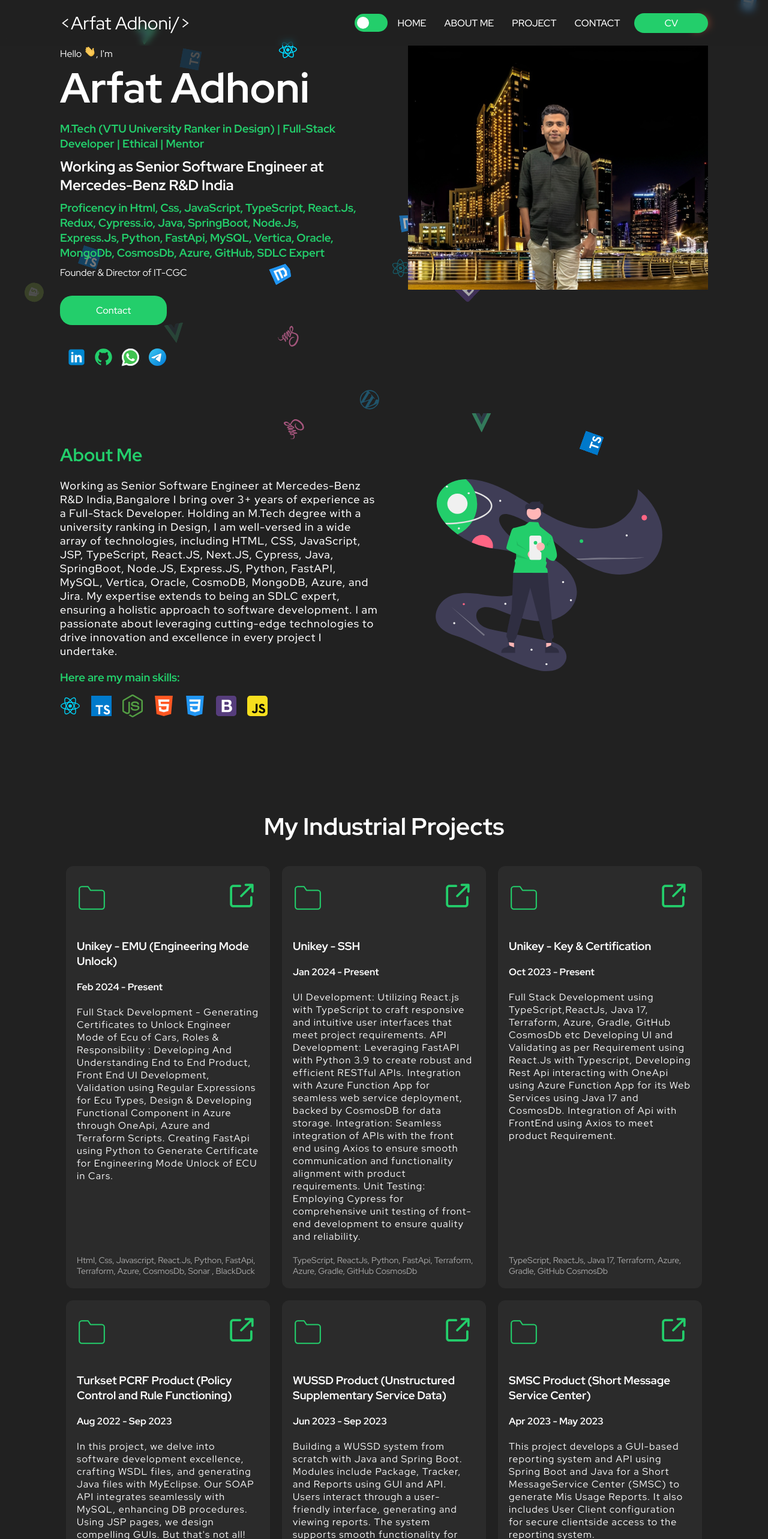
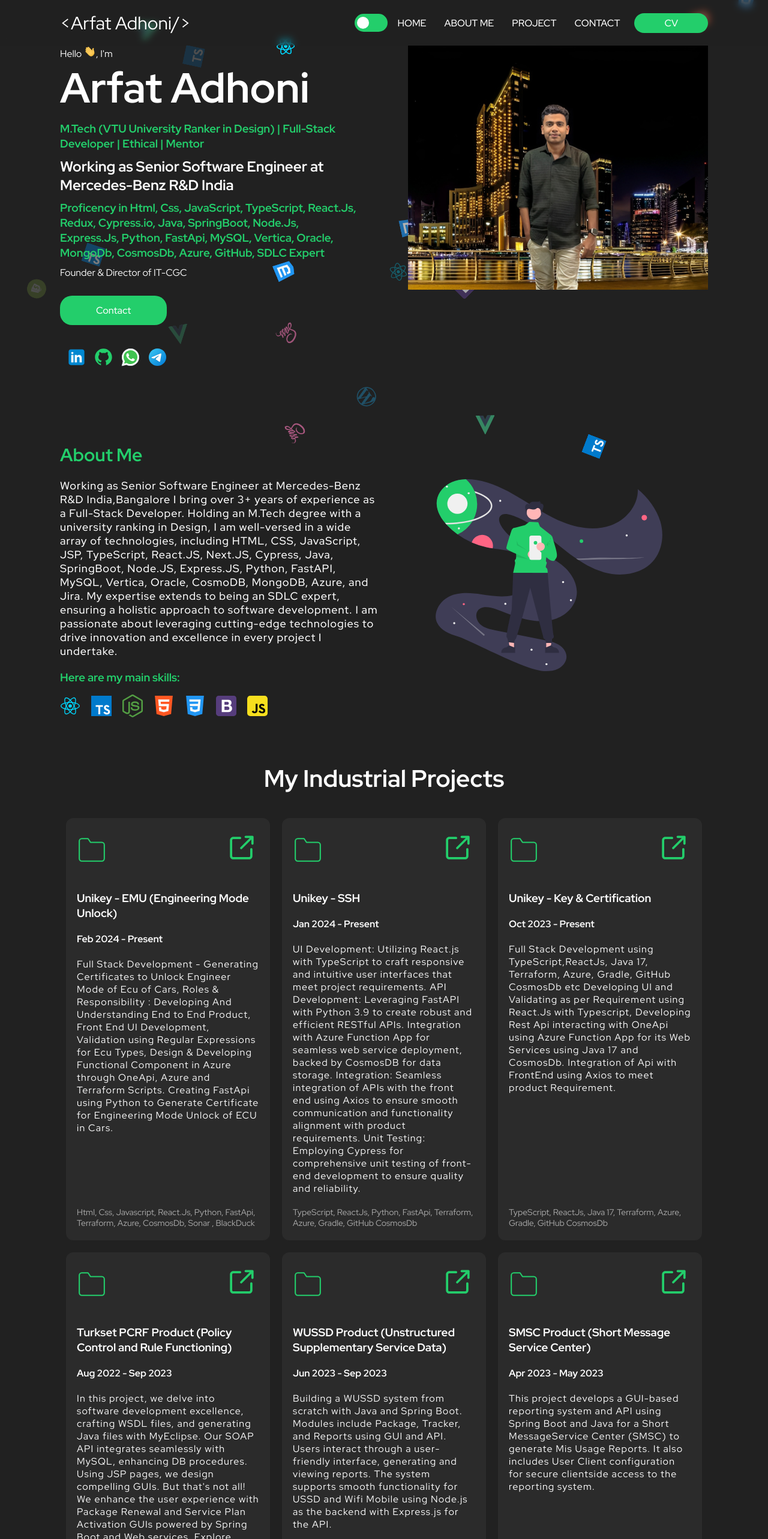
Before and after one commit to Arfat-Adhoni/Arfat_Adhoni_Portfolio, a React (Create React App) app: page / in a window 1280 px wide. Shown: the top 2566 px of the page at 60% size. Built offline with nearby package versions, Linux system fonts and the light colour scheme.

Commit message:
Update styles.ts

```diff
--- a/src/components/Project/styles.ts
+++ b/src/components/Project/styles.ts
@@ -2,7 +2,7 @@
 
 
 export const Container = styled.section`
-  margin-top: 15rem;
+  margin-top: 7rem;
 
   h2{
     text-align: center;
```
